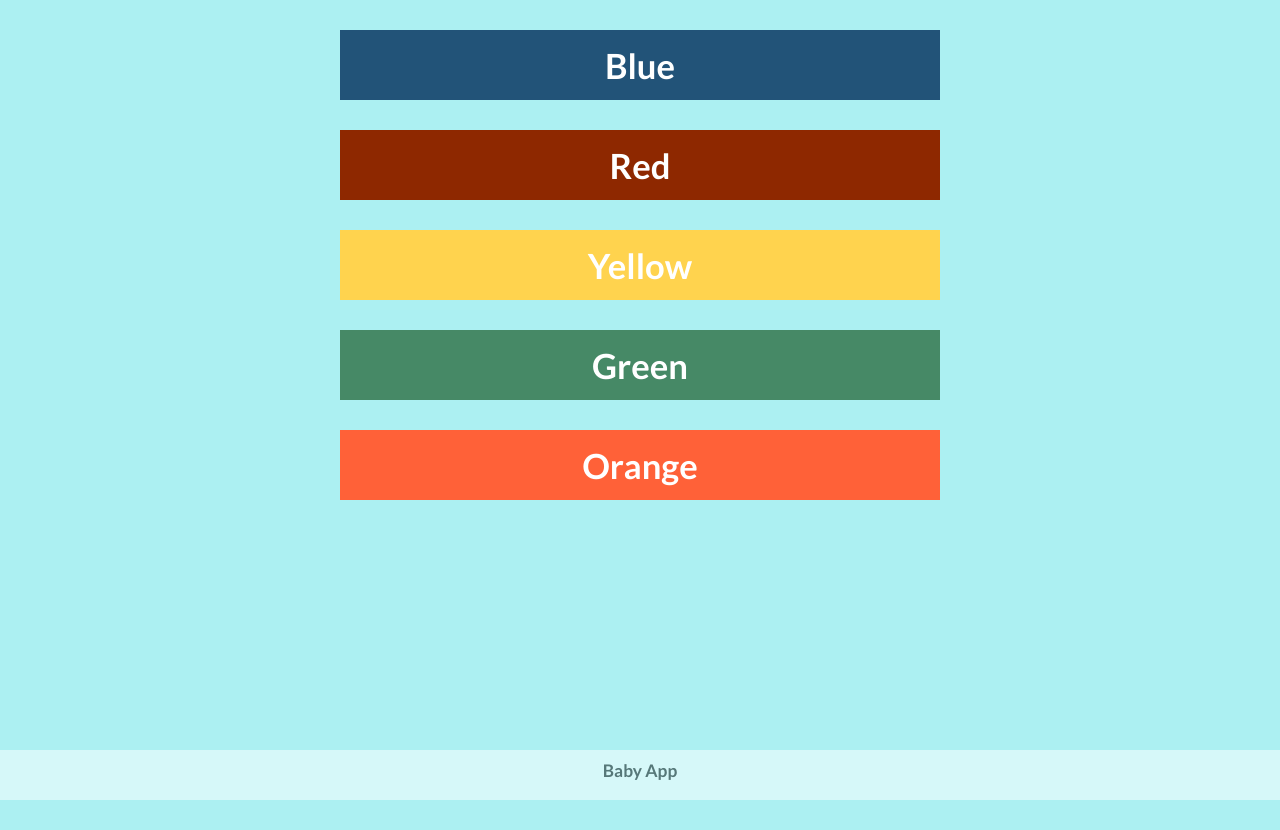
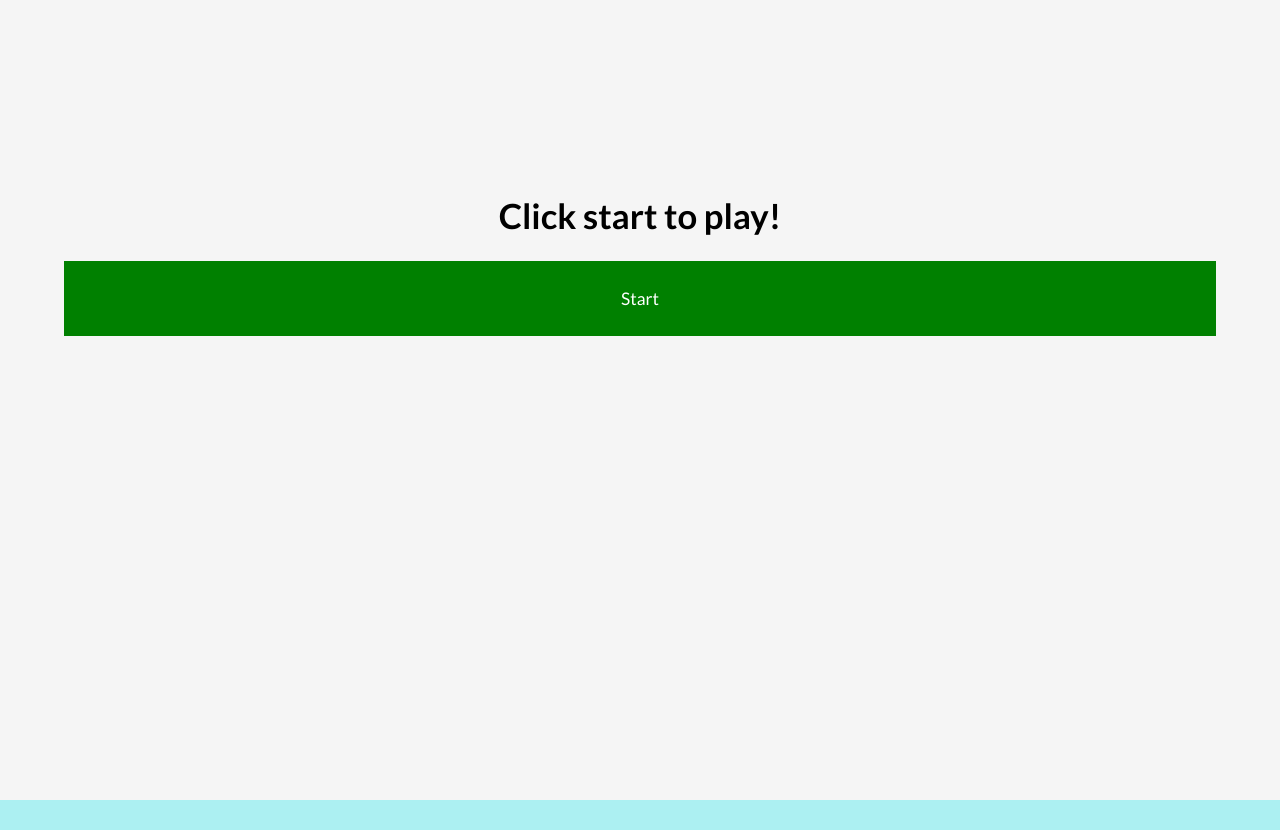
Before and after one commit to lyleRpalagar/baby_app, a plain HTML site: page index.html in a window 1280 px wide. Drawn offline with Linux system fonts and the light colour scheme.

Commit message:
fixed bug issue where autoplay sound does not work

```diff
--- a/css/custom.css
+++ b/css/custom.css
@@ -45,7 +45,9 @@ html, body {
 * Font   : #000
 */
 
-
+.clear{
+  clear:both;
+}
 body {
    font-family: 'Lato', sans-serif;
    font-size:13pt;
@@ -144,7 +146,38 @@ body {
   opacity:0;
 }
 
+/* ********* Error box ********* */
+
 #alert{
   text-align:center;
   margin-top:50px;
 }
+
+
+/* ********* Intro button ********* */
+#start{
+  height: 100%;
+  width: 100%;
+  background-color: #f5f5f5;
+  position: absolute;
+  top: 0;
+  transition:2s all ease;
+}
+
+#title{
+  color: #000;
+  font-size: 2em;
+  margin-top: 195px;
+  text-align: center;
+}
+
+.button{
+  height: 75px;
+  width: 90%;
+  margin-top: 25px;
+  background-color: green;
+  color: white;
+  border: none;
+  font-size: 1em;
+  margin-left: 5%;
+}
--- a/index.html
+++ b/index.html
@@ -19,7 +19,7 @@
 
 <body id="body">
 	<div id ="nav">
-		<div class="logoName" ontouchstart="playColorSound()">
+		<div class="logoName">
 			<h1>Baby App <br/><span class="round"></span></h1>
 	    </div>
 	</div> <!-- #nav -->
@@ -32,6 +32,8 @@
      </div>
       <!-- #container -->
   <div id="scoreBox"><h2 id="alert"></h2></div>
+  <div id="clear"></div>
+  <div id="start"> <h2 id="title"> Click start to play!</h2> <button class="button" type="button" ontouchstart="playColorSound(this)"> Start </button> </div>
 
 
 
--- a/js/custom.js
+++ b/js/custom.js
@@ -34,7 +34,12 @@ function shuffle(array){
 	  // you would call this function then pass the array like shuffle(['1','2','3']);
 }
 //testing
-function playColorSound(){
+function playColorSound(start){
+	if(start){
+	    $('#sound').src = 'blue.mp3';
+        $('#sound').play();
+        $('#start').style.marginLeft = "400%";
+	}
 	var colorName = shuffle(['blue','red','yellow','green','orange']);
 	for(var i = 0; i < 5; i++){
 	    $('#sound').src = 'https://ssl.gstatic.com/dictionary/static/sounds/de/0/'+colorName[i]+'.mp3';
```
